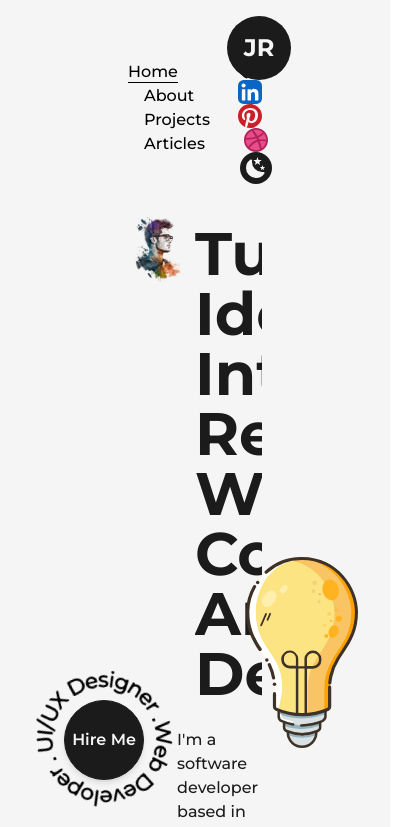
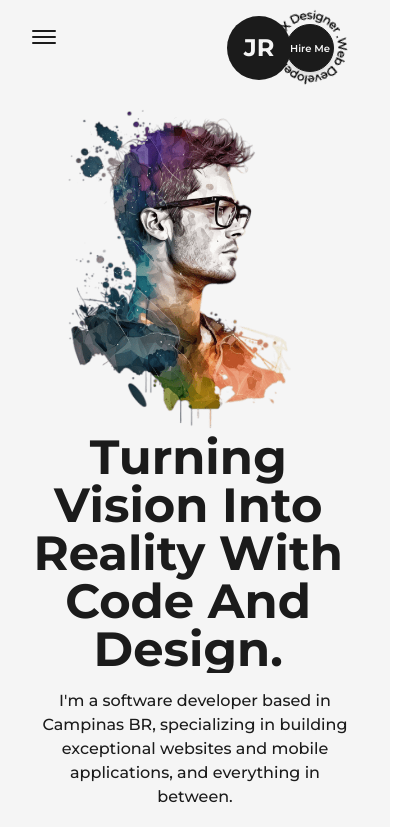
Before and after one commit to joaoricardoM/portifolio, a Next.js app: page / in a window 390 px wide. Shown: the top 827 px of the page, 415 px wide, since content can reach past the window. Built offline with nearby package versions, Linux system fonts and the light colour scheme.

Commit message:
feat: make it Responsive

```diff
--- a/src/components/Animated.js
+++ b/src/components/Animated.js
@@ -30,7 +30,7 @@
 
 const Animated = ({ text, className = '' }) => {
   return (
-    <div className="w-full mx-auto py-2 flex items-center justify-center text-center overflow-hidden">
+    <div className="w-full mx-auto py-2 flex items-center justify-center text-center overflow-hidden sm:py-0">
       <motion.h1
         className={`inline-block w-full text-dark font-bold capitalize text-8xl ${className} dark:text-light`}
         variants={quote}
--- a/src/components/HireMe.js
+++ b/src/components/HireMe.js
@@ -4,8 +4,8 @@
 
 const HireMe = () => {
   return (
-    <div className="fixed left-4 bottom-4 flex items-center justify-center overflow-clip">
-      <div className="w-44 h-auto flex items-center justify-center relative">
+    <div className="fixed left-4 bottom-4 flex items-center justify-center overflow-hidden md:right-8 md:left-auto md:top-0 md:bottom-auto md:absolute">
+      <div className="w-48 h-auto flex items-center justify-center relative md:w-24">
         <CircularText
           className={'fill-black animate-spin-slow dark:fill-light'}
         />
@@ -16,7 +16,9 @@
           dark:text-dark
           hover:dark:bg-dark
           hover:dark:text-light
-          hover:dark:border-light"
+          hover:dark:border-light
+          md:w-12 md:h-12 md:text-[10px]
+          "
         >
           Hire Me
         </Link>
--- a/src/components/Layout.js
+++ b/src/components/Layout.js
@@ -3,7 +3,7 @@
 const Layout = ({ children, className = '' }) => {
   return (
     <div
-      className={` w-full h-full inline-block z-0 bg-light p-32 dark:bg-dark ${className}`}
+      className={` w-full h-full inline-block z-0 bg-light p-32 dark:bg-dark xl:p-24 lg:p-16 md:-p12 sm:p-8 ${className}`}
     >
       {children}
     </div>
--- a/src/components/NavBar.js
+++ b/src/components/NavBar.js
@@ -1,5 +1,5 @@
 import Link from 'next/link'
-import React from 'react'
+import React, { useState } from 'react'
 import Logo from './Logo'
 import { useRouter } from 'next/router'
 import {
@@ -32,12 +32,65 @@
   )
 }
 
+const CustomMobileLink = ({ title, href, className = '', toggle }) => {
+  const router = useRouter()
+
+  const handleClickButton = () => {
+    toggle()
+    router.push(href)
+  }
+
+  return (
+    <button
+      href={href}
+      className={`${className} relative group text-light dark:text-dark my-2`}
+      onClick={handleClickButton}
+    >
+      {title}
+
+      <span
+        className={`
+      h-[1px] inline-block bg-light absolute left-0 -bottom-0.5 group-hover:w-full transition-[width] ease duration-300
+      ${router.asPath === href ? 'w-full' : 'w-0'} dark:bg-dark
+      `}
+      >
+        &nbsp;
+      </span>
+    </button>
+  )
+}
+
 const NavBar = () => {
   const [mode, setMode] = useThems()
+  const [isOpen, setIsOpen] = useState(false)
+
+  const handleClick = () => {
+    setIsOpen(!isOpen)
+    console.log('aberto', !isOpen)
+  }
 
   return (
     <>
-      <header className="w-full z-0 px-32 py-8 font-medium flex items-center justify-between dark:text-light">
+      <header className="w-full px-32 py-8 font-medium flex items-center justify-between dark:text-light relative z-10 lg:px-16 md:px-12 sm:px-8">
+        <button
+          className="flex-col justify-center items-center hidden lg:flex"
+          onClick={handleClick}
+        >
+          <span
+            className={`bg-dark dark:bg-light transition-all duration-300 ease-out block h-0.5 w-6 rounded-sm
+            ${isOpen ? 'rotate-45 translate-y-1' : '-translate-y-0.5'}`}
+          ></span>
+          <span
+            className={`bg-dark dark:bg-light transition-all duration-300 ease-out block h-0.5 w-6 rounded-sm my-0.5
+            ${isOpen ? 'opacity-0' : 'opacity-100'}`}
+          ></span>
+          <span
+            className={`bg-dark dark:bg-light transition-all duration-300 ease-out block h-0.5 w-6 rounded-sm
+            ${isOpen ? '-rotate-45 -translate-y-1' : 'translate-y-0.5'}`}
+          ></span>
+        </button>
+
+        <div className="w-full flex justify-between items-center lg:hidden">
           <nav>
             <CustomLink href="/" title="Home" className="mr-4" />
             <CustomLink href="/about" title="About" className="mx-4" />
@@ -77,7 +130,7 @@
               target={'_blank'}
               whileHover={{ y: -2 }}
               whileTap={{ scale: 0.9 }}
-            className="w-6 mx-3"
+              className="w-6 mx-3 dark:bg-light rounded-full"
             >
               <PinterestIcon />
             </motion.a>
@@ -104,6 +157,104 @@
               )}
             </button>
           </nav>
+        </div>
+
+        {isOpen ? (
+          <motion.div
+            initial={{ scale: 0, opacity: 0, x: '-50%', y: '-50%' }}
+            animate={{ scale: 1, opacity: 1 }}
+            className="min-w-[70vw] flex flex-col justify-between z-30 items-center fixed top-1/2 left-1/2 -translate-x-1/2 -translate-y-1/2
+      bg-dark/90 dark:bg-light/75 rounded-lg backdrop-blur-md py-32"
+          >
+            <nav className="flex items-center flex-col justify-center">
+              <CustomMobileLink
+                href="/"
+                title="Home"
+                className=""
+                toggle={handleClick}
+              />
+              <CustomMobileLink
+                href="/about"
+                title="About"
+                className=""
+                toggle={handleClick}
+              />
+              <CustomMobileLink
+                href="/projects"
+                title="Projects"
+                className=""
+                toggle={handleClick}
+              />
+              <CustomMobileLink
+                href="/articles"
+                title="Articles"
+                className=""
+                toggle={handleClick}
+              />
+            </nav>
+            <nav className="flex z-0 items-center justify-center flex-wrap mt-2">
+              <motion.a
+                href="http://twitter.com"
+                target={'_blank'}
+                whileHover={{ y: -2 }}
+                whileTap={{ scale: 0.9 }}
+                className="w-6 mr-3 sm:mx-1"
+              >
+                <TwitterIcon />
+              </motion.a>
+              <motion.a
+                href="http://twitter.com"
+                target={'_blank'}
+                whileHover={{ y: -2 }}
+                whileTap={{ scale: 0.9 }}
+                className="w-6 mx-3 bg-light dark:bg-dark rounded-full sm:mx-1"
+              >
+                <GithubIcon />
+              </motion.a>
+              <motion.a
+                href="http://twitter.com"
+                target={'_blank'}
+                whileHover={{ y: -2 }}
+                whileTap={{ scale: 0.9 }}
+                className="w-6 mx-3 sm:mx-1"
+              >
+                <LinkedInIcon />
+              </motion.a>
+              <motion.a
+                href="http://twitter.com"
+                target={'_blank'}
+                whileHover={{ y: -2 }}
+                whileTap={{ scale: 0.9 }}
+                className="w-6 mx-3 dark:bg-light rounded-full sm:mx-1"
+              >
+                <PinterestIcon />
+              </motion.a>
+              <motion.a
+                href="http://twitter.com"
+                target={'_blank'}
+                whileHover={{ y: -2 }}
+                whileTap={{ scale: 0.9 }}
+                className="w-6 ml-3 sm:mx-1"
+              >
+                <DribbbleIcon />
+              </motion.a>
+
+              <button
+                onClick={() => setMode(mode === 'light' ? 'dark' : 'light')}
+                className={`ml-3 flex items-center justify-center rounded-full p-1 ${
+                  mode === 'light' ? 'bg-dark text-light' : 'bg-light text-dark'
+                }`}
+              >
+                {mode === 'dark' ? (
+                  <SunIcon className={'fill-dark'} />
+                ) : (
+                  <MoonIcon className={'fill-dark'} />
+                )}
+              </button>
+            </nav>
+          </motion.div>
+        ) : null}
+
         <div className="absolute left-[50%] top-2 translate-x-[50%] z-0">
           <Logo />
         </div>
--- a/src/pages/about.js
+++ b/src/pages/about.js
@@ -78,6 +78,8 @@
                 src={profilePic}
                 alt="JoaoCode"
                 className="w-full h-auto rounded-2xl"
+                priority
+                sizes="(max-width: 768px) 100vw, (max-width: 1200px) 50vw, 33vw"
               />
             </div>
             <div className="col-span-2 flex flex-col items-end justify-between">
--- a/src/pages/index.js
+++ b/src/pages/index.js
@@ -18,24 +18,30 @@
         <link rel="icon" href="/favicon.ico" />
       </Head>
 
-      <main className="flex items-center text-dark w-full min-h-screen dark:text-light">
-        <Layout className="pt-0">
+      <main className="flex items-center text-dark w-full min-h-screen dark:text-light ">
+        <Layout className="pt-0 md:pt-16 sm:pt-8">
           {/* <Particle /> */}
-          <div className="flex item-center justify-between w-full">
-            <div className="w-1/2">
-              <Image src={profilePic} alt="João" className="w-full h-auto" />
+          <div className="flex item-center justify-between w-full lg:flex-col">
+            <div className="w-1/2 md:w-full">
+              <Image
+                src={profilePic}
+                alt="João"
+                className="w-full h-auto lg:hidden md:inline-block md:w-full"
+                priority
+                sizes="(max-width: 768px) 100vw, (max-width: 1200px) 50vw, 50vw"
+              />
             </div>
-            <div className="w-1/2 flex flex-col items-center self-center">
+            <div className="w-1/2 flex flex-col items-center self-center lg:w-full lg:text-center">
               <Animated
-                text="Turning Ideas Into Reality With Code And Design."
-                className="!text-6xl !text-left"
+                text="Turning Vision Into Reality With Code And Design."
+                className="!text-6xl !text-left xl:!text-5xl lg:!text-center lg:!text-6xl md:!text-5xl sm:text-3xl"
               />
               <p className="my-4 text-base font-medium">
                 I&apos;m a software developer based in Campinas BR, specializing
                 in building exceptional websites and mobile applications, and
                 everything in between.
               </p>
-              <div className="flex items-center self-start mt-2">
+              <div className="flex items-center self-start mt-2 lg:self-center">
                 <Link
                   href="/joaoricardo.pdf"
                   target={'_blank'}
@@ -79,7 +85,7 @@
 
         <HireMe />
 
-        <div className="absolute right-8 bottom-24 inline-block w-28">
+        <div className="absolute right-8 bottom-24 inline-block w-28 md:hidden">
           <Image src={lightBulb} alt="JoaoCode" className="w-full h-auto" />
         </div>
       </main>
--- a/tailwind.config.js
+++ b/tailwind.config.js
@@ -32,6 +32,25 @@
         circularDark:
           'repeating-radial-gradient(rgba(255,255,255,0.5) 2px, #1b1b1b 6px,#1b1b1b 100px);'
       }
+    },
+    screens: {
+      '2xl': { max: '1535px' },
+      // => @media (max-width: 1535px) { ... }
+
+      xl: { max: '1279px' },
+      // => @media (max-width: 1279px) { ... }
+
+      lg: { max: '1023px' },
+      // => @media (max-width: 1023px) { ... }
+
+      md: { max: '767px' },
+      // => @media (max-width: 767px) { ... }
+
+      sm: { max: '639px' },
+      // => @media (max-width: 639px) { ... }
+
+      xs: { max: '479px' }
+      // => @media (max-width: 479px) { ... }
     }
   },
   plugins: []
```
Also changed, not shown: src/pages/projects.js (+8 -3 lines). Lines whose indentation alone changed are shown as unchanged.
